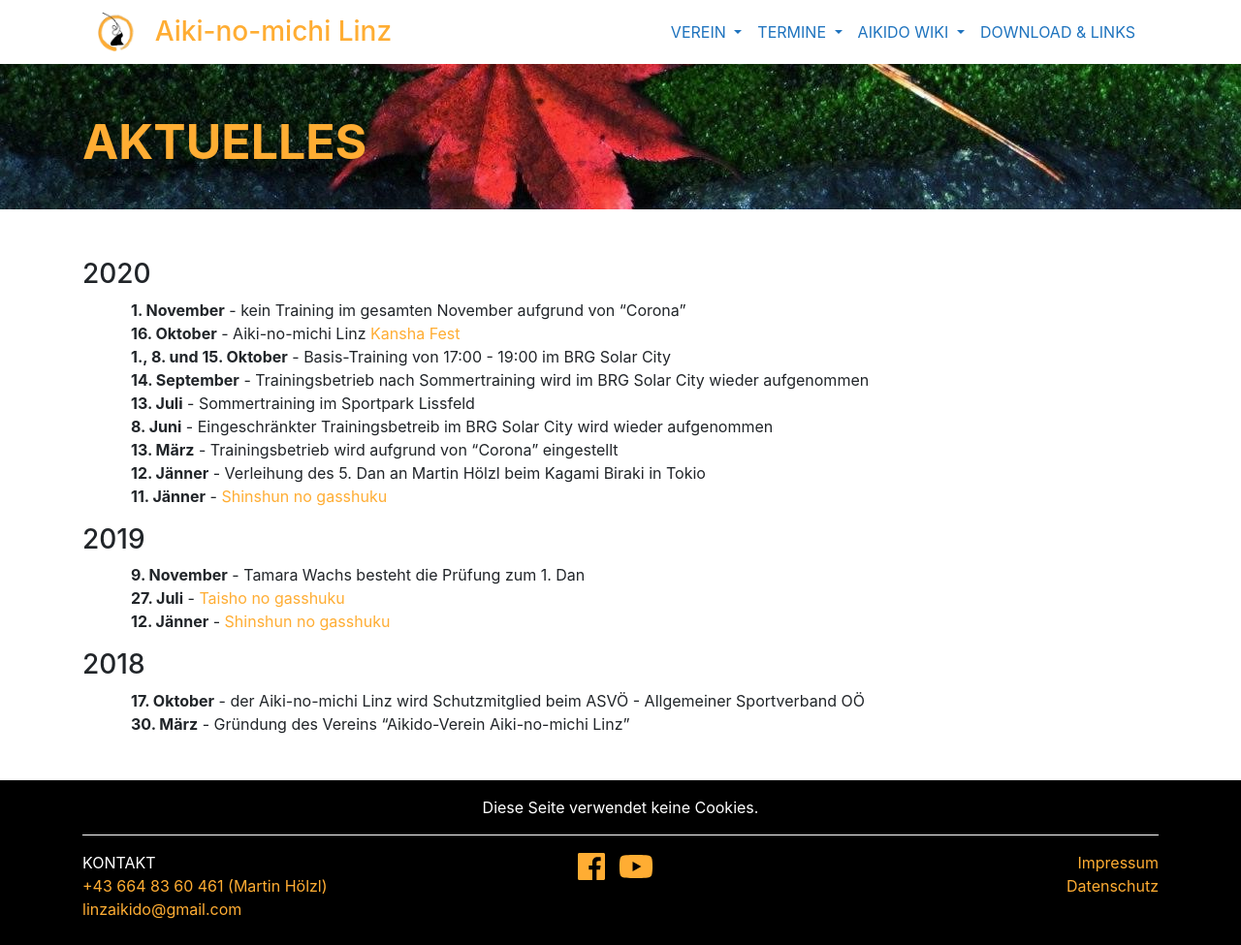
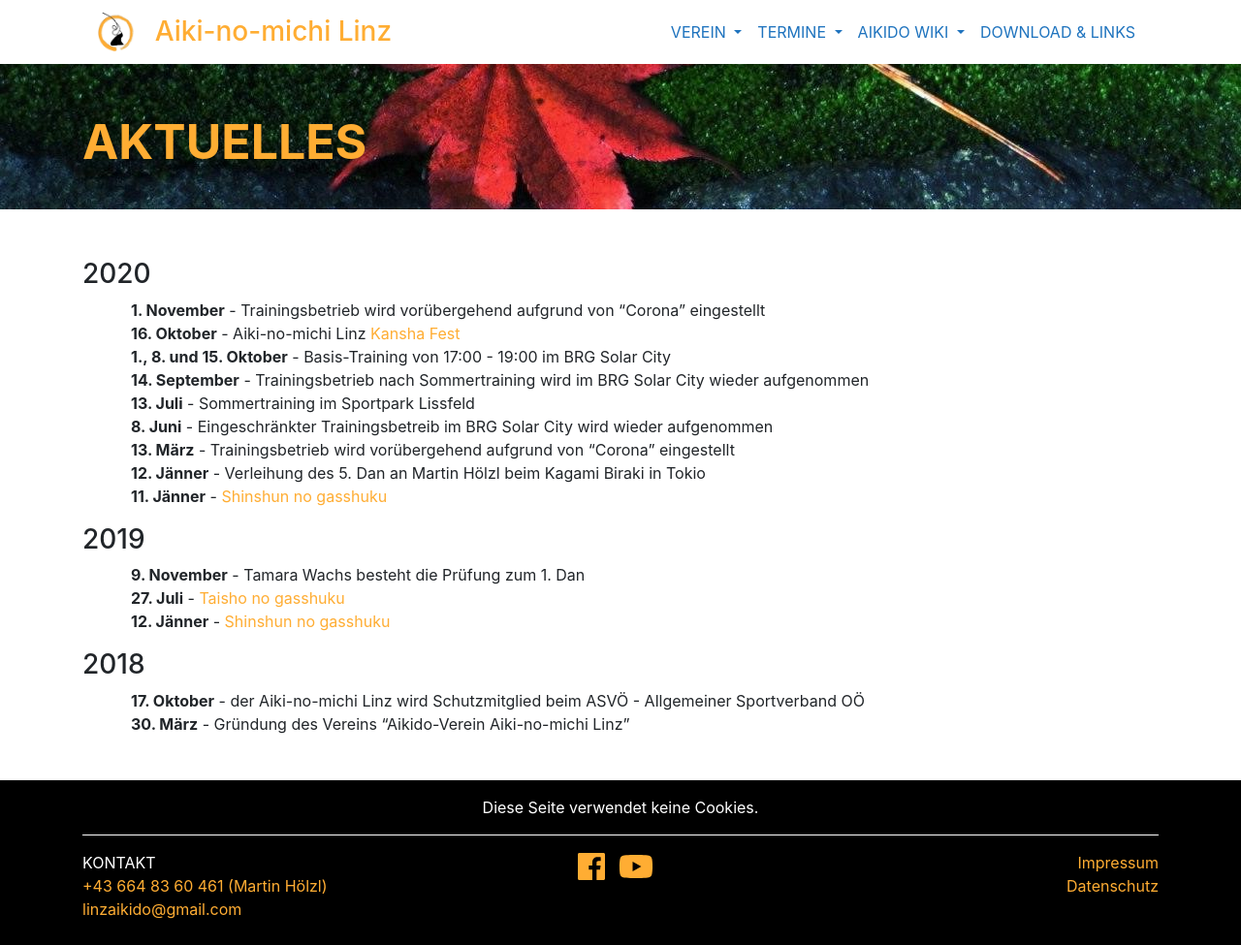
Before and after one commit to TWachs/aikinomichi-linz, a Jekyll site: the page built from aktuelles.md, in a window 1280 px wide. Shown: the whole page at 97% size. Built offline with Jekyll 4.4.1, drawn with Linux system fonts in a browser that asks for light colours; nearby versions of some CDN libraries.

Commit message:
Update aktuelles.md

```diff
--- a/aktuelles.md
+++ b/aktuelles.md
@@ -8,13 +8,13 @@ title: Aktuelles
 
 ### 2020
 
-* **1. November** - kein Training im gesamten November aufgrund von "Corona"
+* **1. November** - Trainingsbetrieb wird vorübergehend aufgrund von "Corona" eingestellt
 * **16. Oktober** - Aiki-no-michi Linz [Kansha Fest](https://www.facebook.com/aikinomichilinz/photos/pcb.2702514973296606/2702510259963744){:target="_blank"}
 * **1., 8. und 15. Oktober** - Basis-Training von 17:00 - 19:00 im BRG Solar City
 * **14. September** - Trainingsbetrieb nach Sommertraining wird im BRG Solar City wieder aufgenommen
 * **13. Juli** - Sommertraining im Sportpark Lissfeld
 * **8. Juni** - Eingeschränkter Trainingsbetreib im BRG Solar City wird wieder aufgenommen
-* **13. März** - Trainingsbetrieb wird aufgrund von "Corona" eingestellt
+* **13. März** - Trainingsbetrieb wird vorübergehend aufgrund von "Corona" eingestellt
 * **12. Jänner** - Verleihung des 5. Dan an Martin Hölzl beim Kagami Biraki in Tokio
 * **11. Jänner** - [Shinshun no gasshuku](https://www.facebook.com/aikinomichilinz/photos/pcb.2469373419944097/2469359846612121/?type=3&theater){:target="_blank"}
 
```
